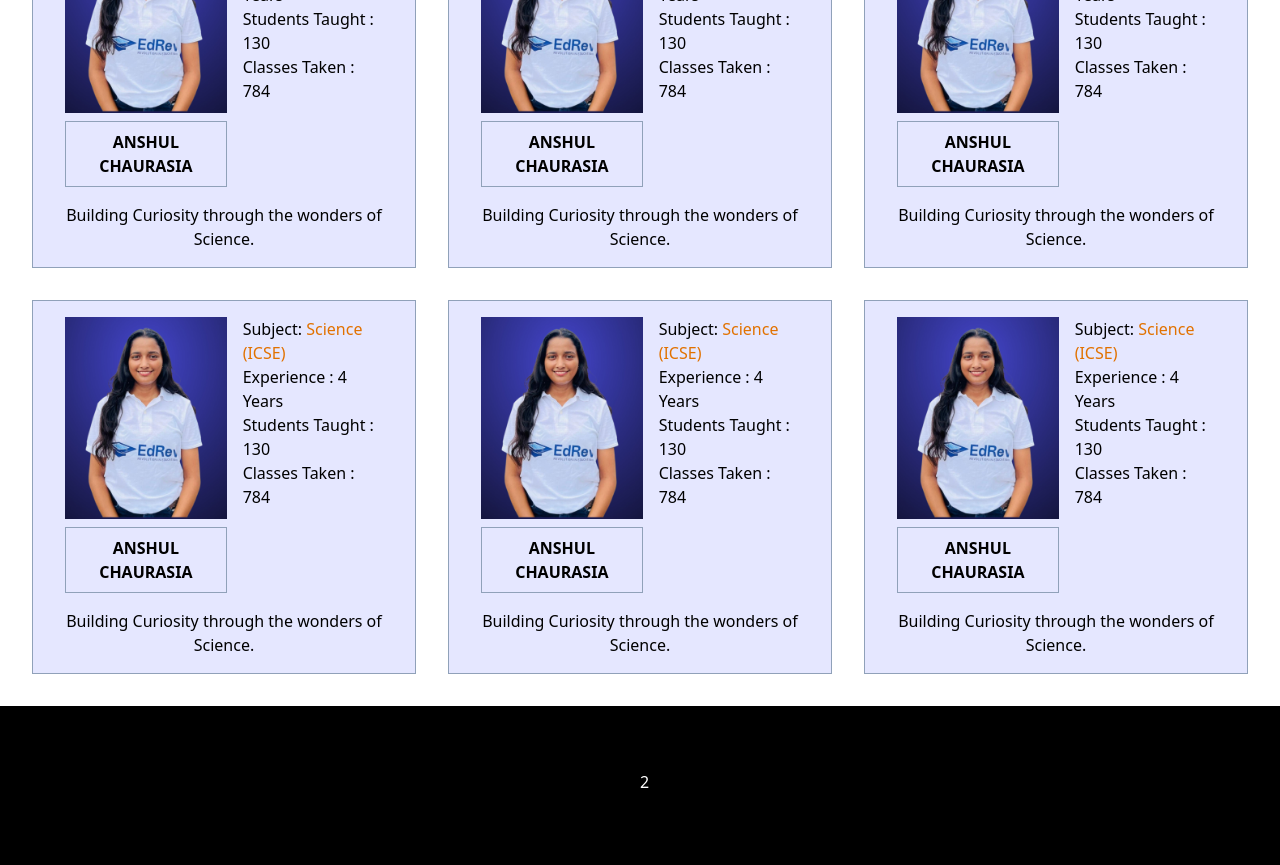
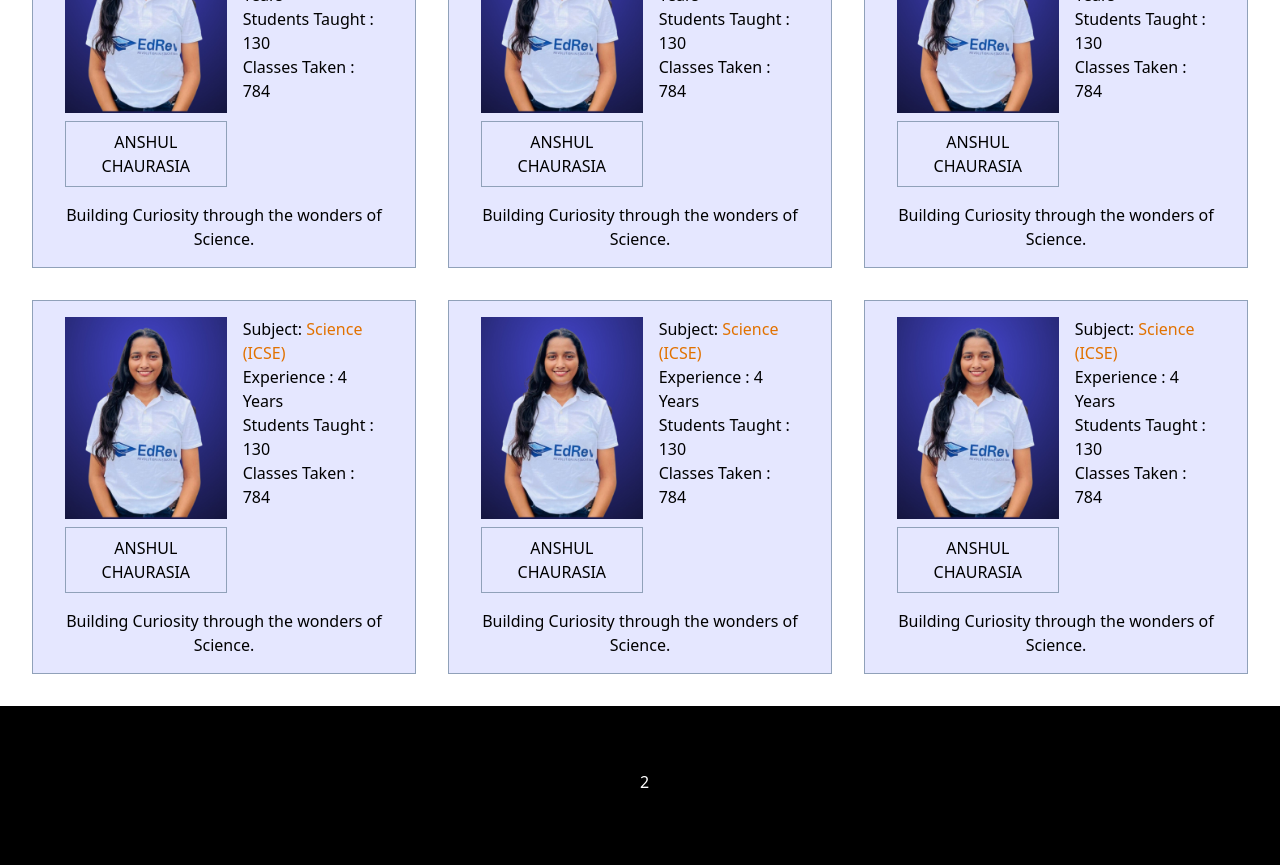
Before and after one commit to AsimKachhap/EdRev, a Next.js app: page / in a window 1280 px wide. Shown: the part 1880-2745 px from the top of the page. Built offline with nearby package versions, Linux system fonts and the light colour scheme.

Commit message:
Change Teacher's name font size

```diff
--- a/src/components/TeacherCard.jsx
+++ b/src/components/TeacherCard.jsx
@@ -8,7 +8,7 @@ const TeacherCard = ({ teacher }) => {
           <div className=" ">
             <img src={teacher.photo} alt={teacher.name} />
           </div>
-          <h3 className="px-2 md:p-2 border border-slate-400 w-full text-center text font-semibold uppercase">
+          <h3 className="px-2 md:p-2 border border-slate-400 w-full text-center md: text-semibold uppercase">
             {teacher.name}
           </h3>
         </div>
```
